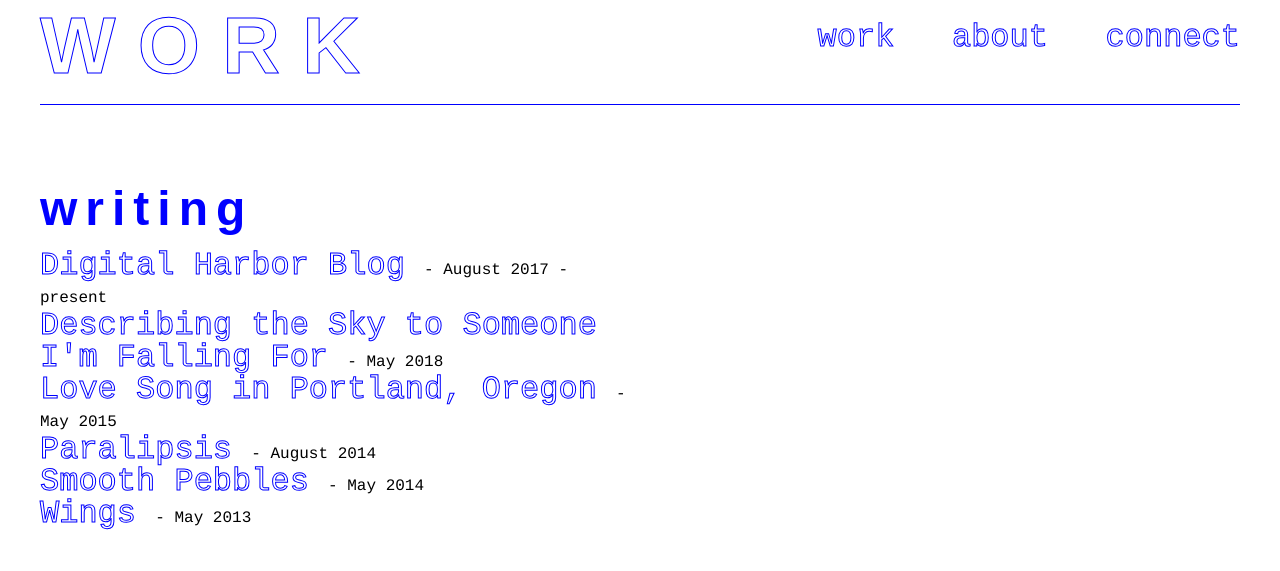
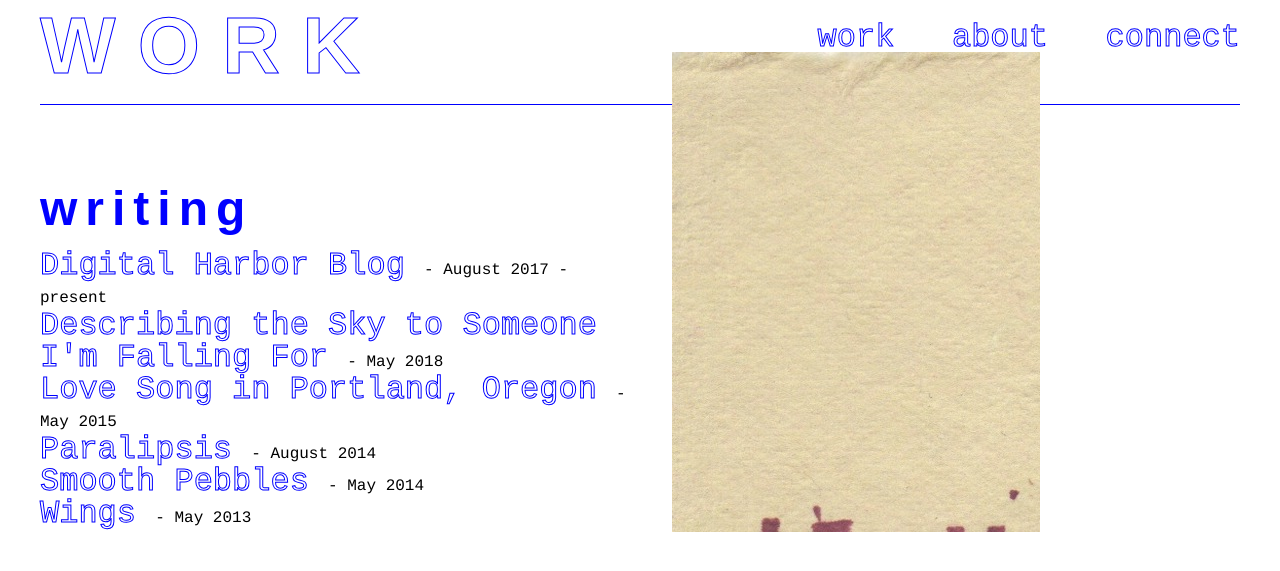
Before and after one commit to reram/reram.github.io, a Jekyll site: the page work.html, which Jekyll copies as it is, in a window 1280 px wide. Shown: the top 571 px of the page. Built offline with Jekyll 4.4.1, drawn with Linux system fonts in a browser that asks for light colours.

Commit message:
Update work.html

```diff
--- a/work.html
+++ b/work.html
@@ -52,4 +52,9 @@
         Wings
       </a> - May 2013
   </div>
+    <div class = 'right'>
+      <a href="https://ghostcitypress.com/2018-summer-microchap-series/it-makes-more-noise-than-i-thought-it-would">
+        <img src="GCP-1.jpeg">
+      </a>
+    </div>
 </body>
```
